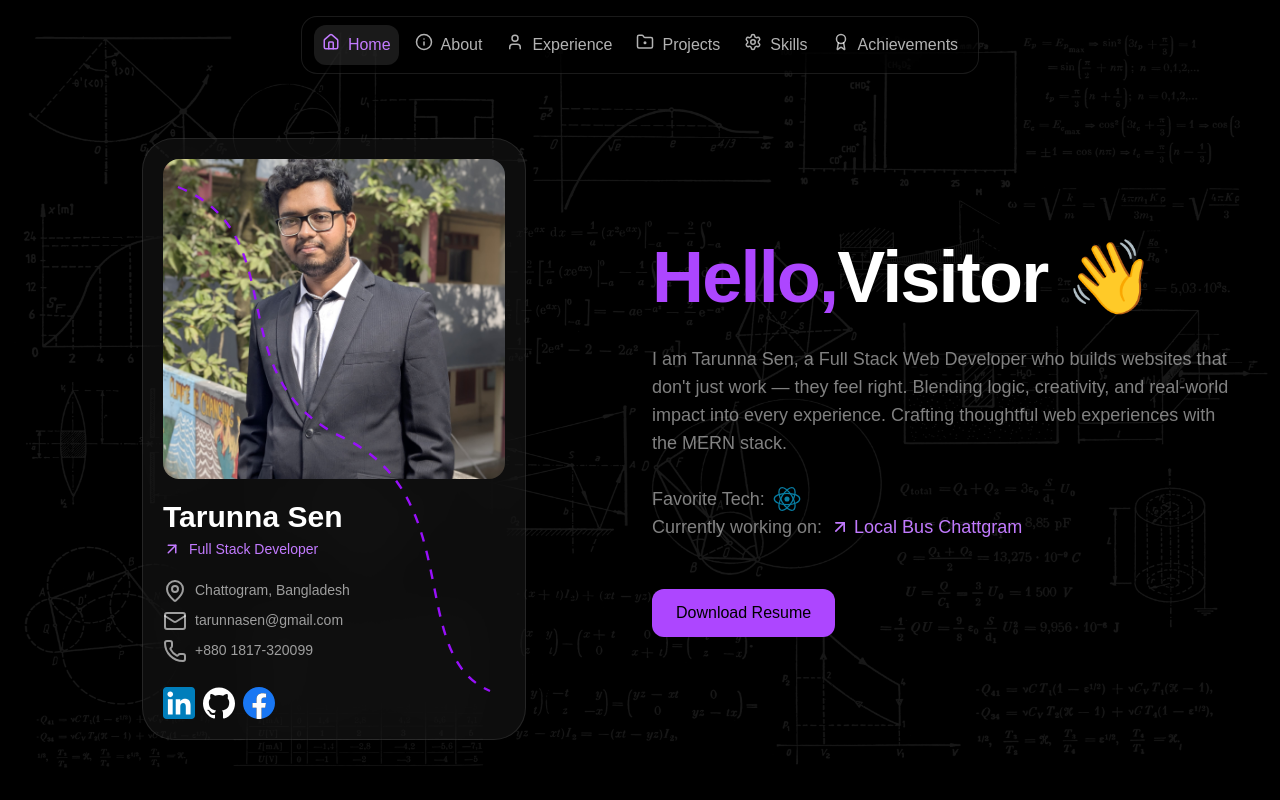
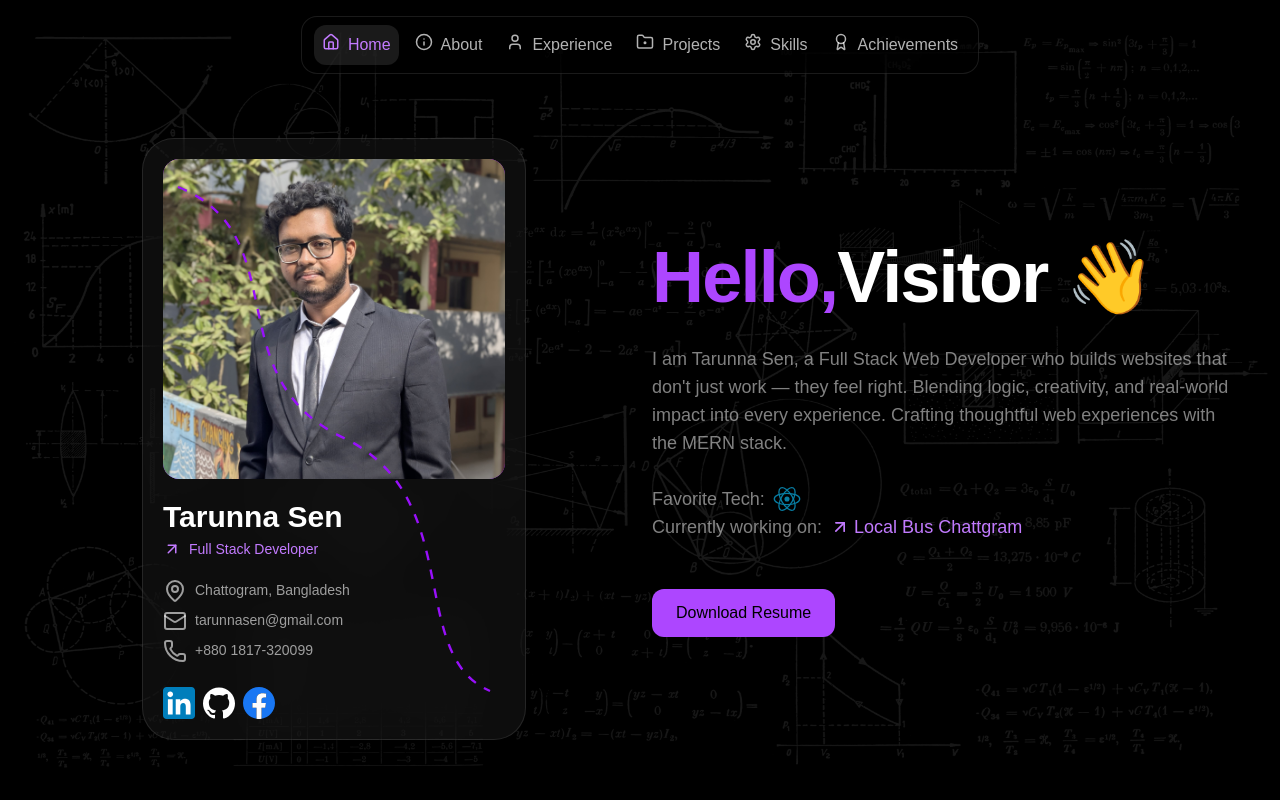
Before and after one commit to T4RUNN4/Tarunna-Portfolio, a React (Vite) app: page / in a window 1280 px wide. Shown: the top 800 px of the page. Built offline with nearby package versions, Linux system fonts and the light colour scheme.

Commit message:
Improved image positioning

```diff
--- a/src/components/ProfileCard.jsx
+++ b/src/components/ProfileCard.jsx
@@ -35,7 +35,7 @@ export default function ProfileCard() {
         <img
           src={Tarunna}
           alt="Profile"
-          className="h-60 lg:h-80 w-full object-cover"
+          className="h-60 lg:h-80 w-full object-cover object-[center_30%]"
         />
       </div>
 
```
